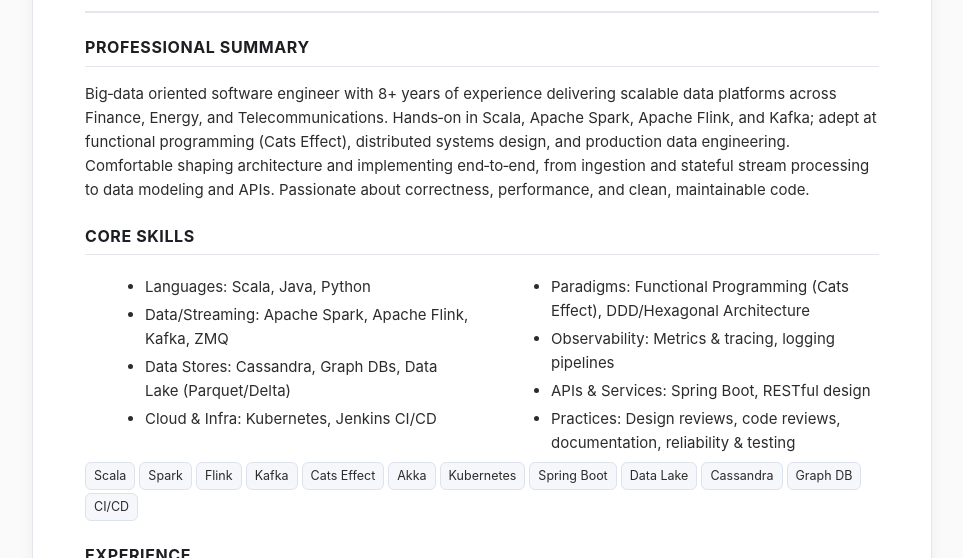
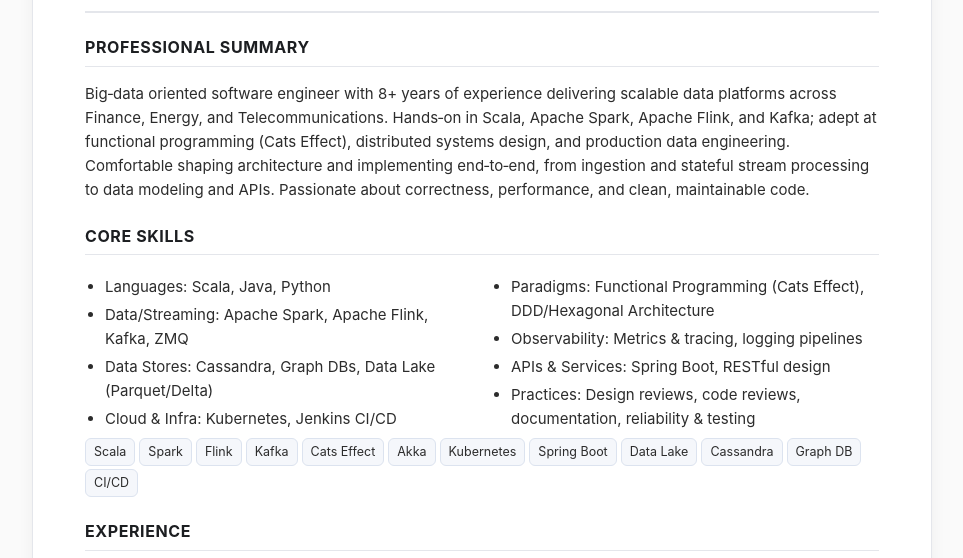
Before and after one commit to alexandru-tetelea/tetelea.dev, a plain HTML site: page index.html in a window 1280 px wide. Shown: the part 220-778 px from the top of the page, without its empty margins (158-1121 px from the left). Drawn offline with Linux system fonts and the light colour scheme.

Commit message:
Remove text shift to right on subitems

```diff
--- a/index.html
+++ b/index.html
@@ -27,7 +27,7 @@
         .contacts a{color:var(--accent);text-decoration:none}
         h2{font-size:16px;text-transform:uppercase;letter-spacing:.6px;margin:22px 0 10px;border-bottom:1px solid var(--rule);padding-bottom:5px;color:var(--heading)}
         h3{font-size:14.5px;margin:10px 0 2px;color:var(--heading)}
-        ul{margin:6px 0 0 20px}
+        ul{margin:6px 0 0 0;padding-left:20px;list-style-position:outside}
         li{margin:4px 0}
         .grid{display:grid;grid-template-columns:1.1fr 2fr;gap:6px 18px}
         .xp .where{font-weight:600;color:var(--heading)}
```
